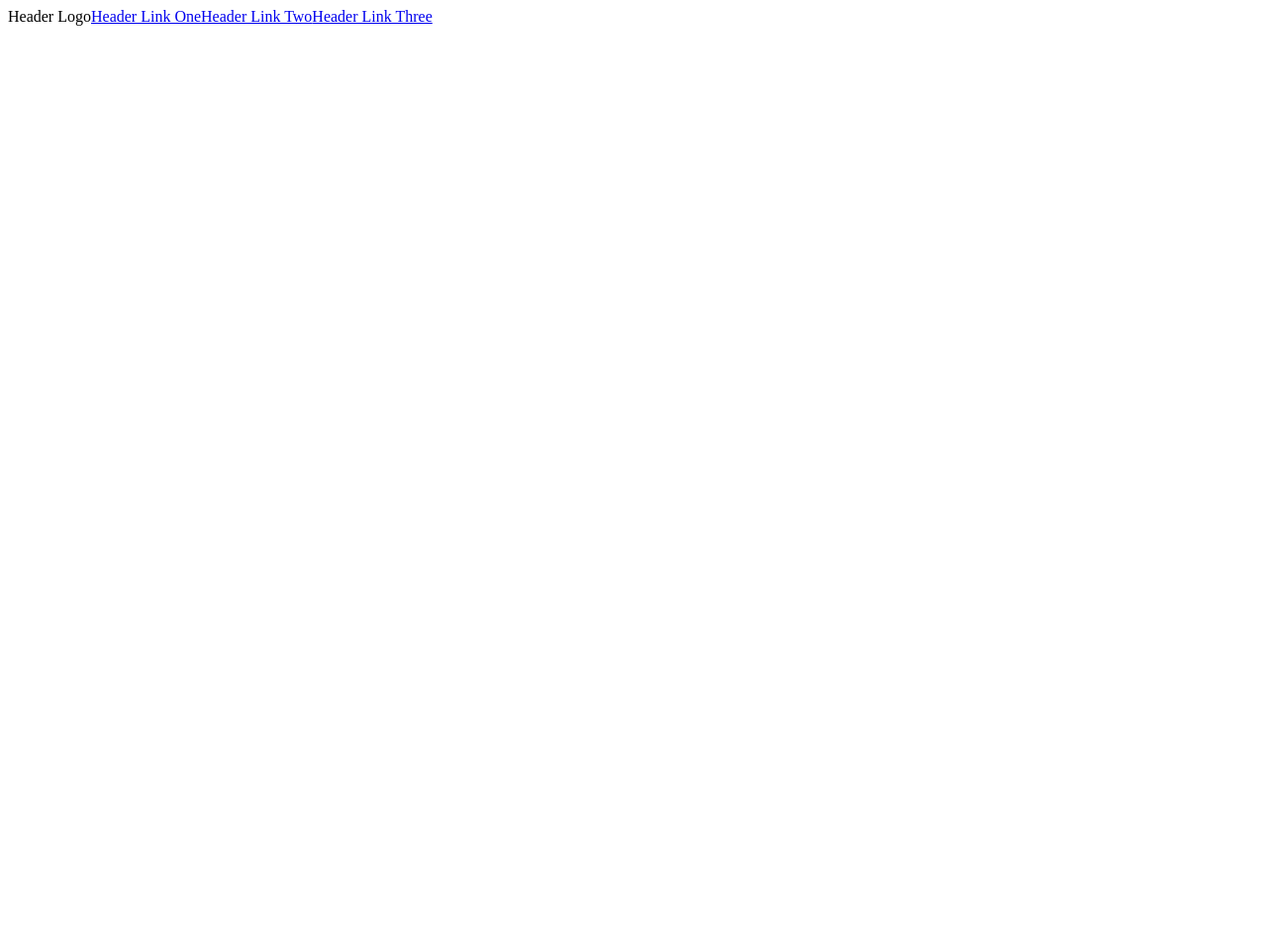
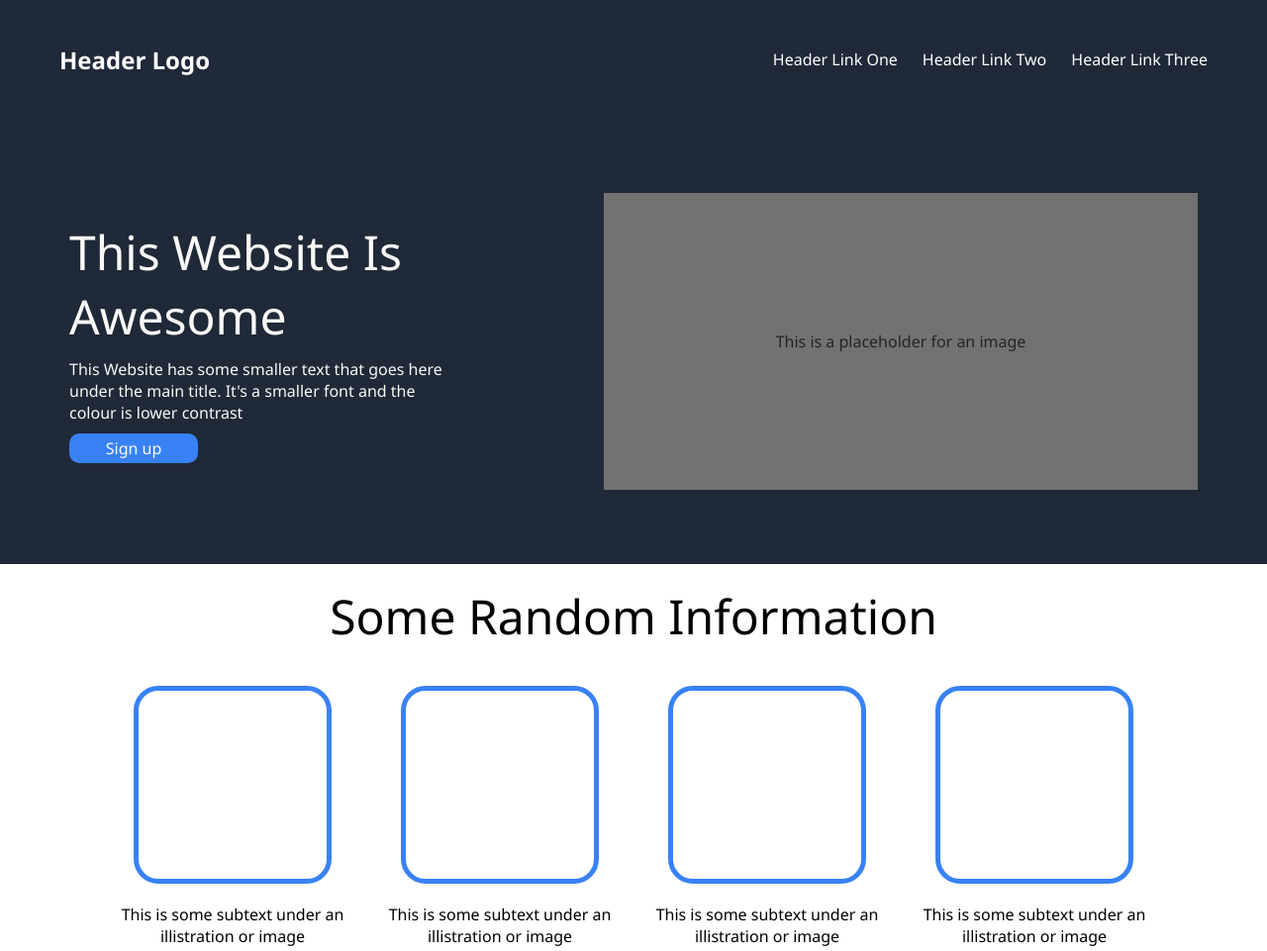
Before and after one commit to Drake-Adam/Odin-Project-Landing-Page, a plain HTML site: page index.html in a window 1280 px wide. Shown: the top 961 px of the page at 99% size. Before the commit the page ends 800 px from the top, so only its background shows below. Drawn offline with Linux system fonts and the light colour scheme.

Commit message:
Completed index.html & styles.css

```diff
--- a/index.html
+++ b/index.html
@@ -8,11 +8,60 @@
 </head>
 <body>
     <div class = 'Header'>
-        <div>Header Logo</div>
-        <a href="#">Header Link One</a>
+        <div class = 'logo'>Header Logo</div>
+        <a href="#" style = "margin-left: auto;">Header Link One</a>
         <a href="#">Header Link Two</a>
         <a href="#">Header Link Three</a>
     </div>
 
+    <div class = 'Content1'>
+        <div class = 'content1-left'>
+            <div style = "font-size: 48px;">This Website Is Awesome</div>
+            <div>This Website has some smaller text that goes here under the main title. It's a smaller font and the colour is lower contrast</div>
+            <div class = 'button'>Sign up</div>
+        </div>
+        <div class = 'placeholder'>This is a placeholder for an image</div>
+    </div>
+
+    <div class = 'Content2'>Some Random Information</div>
+
+    <div class = 'Content3'>
+        <div class = 'box'>
+            <div class = 'box1'></div>
+            <div class = 'box2'>This is some subtext under an illistration or image</div>
+        </div>
+        <div class = 'box'>
+            <div class = 'box1'></div>
+            <div class = 'box2'>This is some subtext under an illistration or image</div>
+        </div>
+        <div class = 'box'>
+            <div class = 'box1'></div>
+            <div class = 'box2'>This is some subtext under an illistration or image</div>
+        </div>
+        <div class = 'box'>
+            <div class = 'box1'></div>
+            <div class = 'box2'>This is some subtext under an illistration or image</div>
+        </div>
+    </div>
+
+    <div class = 'Content4'>
+        <div class = 'Quote'>This is an inspiring quote, or a testimonal from a customer. Maybe it's just filling space, or maybe people actually read it. Who knows? All I know is it looks nice</div>
+        <div class = 'Author'>-Thor, God of Thunder</div>
+    </div>
+
+
+    <div class = 'Content5'>
+        <div class = 'Content5-1'>
+            <div class = 'Content5-1-1'>Call to action! It's Time!</div>
+            <div class = 'Content5-1-2'>Sign up to our product by clicking that button right over there!</div>
+        </div>
+        <button class = 'Content5-button'>Sign up</button>
+    </div>
+
+    <div class = 'footer'>
+        <div>Copyright &copy; The Odin Project 2021</div>
+    </div>
+
+
 </body>
 </html>
--- a/styles.css
+++ b/styles.css
@@ -1,8 +1,162 @@
 body {
     display: flex;
+    flex-direction: column;
+    justify-content: space-between;
+    margin: 0;
+    font-family: 'Segoe UI', Tahoma, Geneva, Verdana, sans-serif;
 }
 
 .Header {
     display: flex;
     justify-content: center;
+    background-color: #1f2937;
+    height: 100px;
+    padding: 60px;
+    box-sizing: border-box;
+    align-items: center;
+    column-gap: 25px;
+
 }
+
+.logo {
+    color: white;
+    font-weight: 900;
+    font-size: 24px;
+}
+
+a {
+    color: white;
+    text-decoration: none;
+
+}
+
+.Content1 {
+    display: flex;
+    justify-content: space-around;
+    align-items: center;
+    background-color: #1f2937;
+    height: 450px;
+    color: #f9faf8;
+    row-gap: 10px;
+}
+
+.content1-left {
+    display: flex;
+    flex-direction: column;
+    row-gap: 10px;
+    width: 400px;
+    flex-wrap: wrap;
+}
+
+.button {
+    width: 130px;
+    height: 30px;
+    background-color: #3882f6;
+    display: flex;
+    justify-content: center;
+    align-items: center;
+    border-radius: 10px;
+}
+
+.placeholder {
+    background-color: #727272;
+    width: 600px;
+    height: 300px;
+    display: flex;
+    justify-content: center;
+    align-items: center;
+    color: rgb(36, 36, 36);
+}
+
+.Content2 {
+    font-size: 48px;
+    text-align: center;
+    margin: 20px;
+}
+
+.Content3 {
+    display: flex;
+    justify-content: center;
+    align-items: center;
+    height: 300px;
+    gap: 20px;
+
+}
+
+.box {
+    display: flex;
+    flex-direction: column;
+    justify-content: center;
+    align-items: center;
+    flex-wrap: wrap;
+    flex-basis: 250px;
+    text-align: center;
+    row-gap: 20px;
+}
+
+.box1 {
+    box-sizing: border-box;
+    border-radius: 25px;
+    border: 5px solid #3882f6;
+    width:200px;
+    height: 200px;
+}
+
+.Content4 {
+    display: flex;
+    flex-direction: column;
+    justify-content: center;
+    align-items: center;
+    background-color: #e5e7eb;
+    padding:210px;
+}
+
+.Quote {
+    font-size: 36px;
+    font-style: italic;
+    font-weight: 1;
+}
+
+.Author {
+    font-size: 18px;
+    font-weight: bold;
+    align-self: flex-end;
+
+}
+
+.Content5 {
+    margin: 100px;
+    display: flex;
+    justify-content: space-around;
+    background-color: #3882f6;
+    padding: 55px 88px;
+    border-radius: 15px;
+    text-decoration: none;
+    color: white;
+
+}
+
+.Content5-button {
+    background-color: #3882f6;
+    border: 2px solid white;
+    border-radius: 8px;
+    color: white;
+    padding: 10px 20px;
+}
+
+
+.Content5-1-1 {
+    font-size: 24px;
+    font-weight: bold;
+}
+
+.footer {
+    display: flex;
+    justify-content: center;
+    align-items: center;
+    color: white;
+    padding:50px;
+    background-color: #1f2937;
+    font-size: 16px;
+
+}
```
